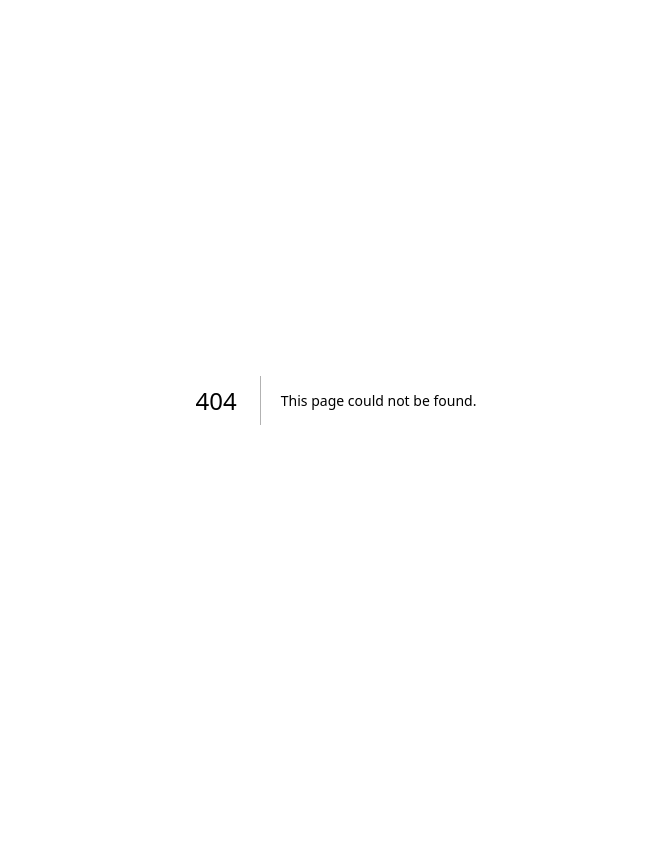
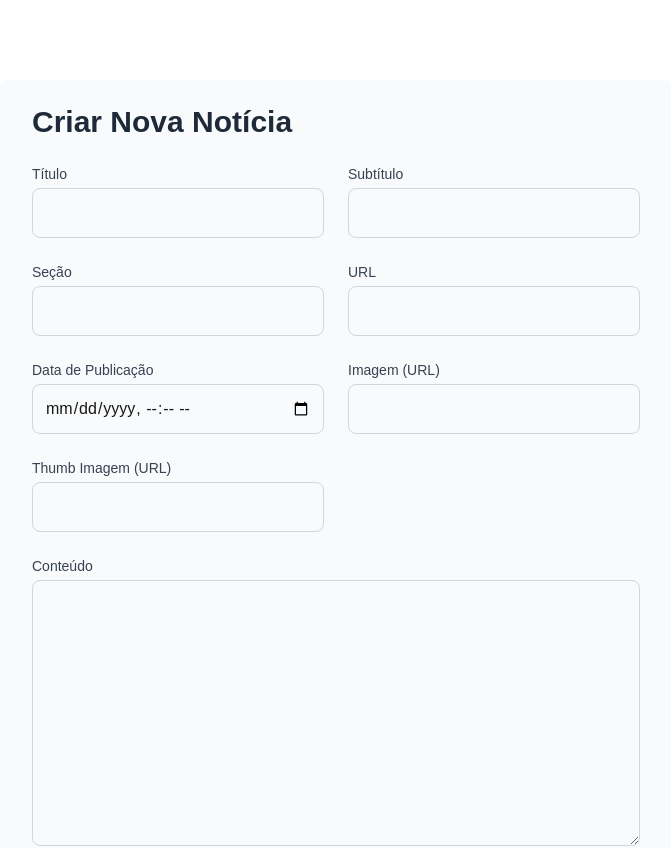
Before and after one commit to jessicacarolina/news-estadao-frontend, a Next.js app: page /admin/news/create in a window 1280 px wide. Before the commit this address had no page. Shown: the top 848 px of the page, without its empty margins (304-975 px from the left). Before the commit the page ends 800 px from the top, so only its background shows below. Built offline with nearby package versions, Linux system fonts and the light colour scheme.

Commit message:
News creating screen

```diff
--- /dev/null
+++ b/src/app/admin/news/create/page.tsx
@@ -0,0 +1,9 @@
+import CreateNewsForm from '@/components/CreateNewsForm';
+
+export default function CreateNewsPage() {
+  return (
+    <div className="flex flex-col items-center justify-start min-h-screen p-8 pb-20 gap-8 sm:p-20">
+      <CreateNewsForm />
+    </div>
+  );
+}
--- a/src/app/admin/news/page.tsx
+++ b/src/app/admin/news/page.tsx
@@ -7,6 +7,7 @@ import AdminNewsHeader from '@/components/AdminNewsHeader';
 import Pagination from '@/components/Pagination';
 
 type NewsItem = {
+  id: string;
   title: string;
   url: string;
   updatedAt: string;
@@ -33,7 +34,7 @@ export default function AdminNewsPage() {
   useEffect(() => {
     const fetchNews = async () => {
       setLoading(true);
-      const response = await fetcher(`http://localhost:3000/news?page=${currentPage}`);
+      const response = await fetcher(`${process.env.NEXT_PUBLIC_URL_API}/news?page=${currentPage}`);
       if (response) {
         setNews(response.data);
         setMeta(response.meta);
--- a/src/components/AdminNewsHeader.tsx
+++ b/src/components/AdminNewsHeader.tsx
@@ -2,11 +2,13 @@ import Link from 'next/link';
 
 export default function AdminNewsHeader() {
   return (
-    <div className="m-16 mb-4 flex w-full max-w-4xl items-center justify-center">
-      <h2 className="text-3xl font-semibold mr-6">Administração de Notícias</h2>
+    <div className="px-4 sm:px-6 lg:px-8 py-6 bg-gray-50 shadow-md rounded-lg mb-6 flex flex-col sm:flex-row items-center justify-between md:gap-10">
+      <h2 className="text-3xl font-bold text-gray-900 mb-4 sm:mb-0 sm:text-4xl">
+        Administração de Notícias
+      </h2>
       <Link
         href="/admin/news/create"
-        className="rounded-md bg-blue-600 px-4 py-2 text-white hover:bg-blue-700 ml-auto"
+        className="mt-4 sm:mt-0 bg-blue-600 text-white px-6 py-3 rounded-lg font-semibold text-lg shadow-md hover:bg-blue-700 transition-all duration-300 transform hover:scale-105"
       >
         Nova Notícia
       </Link>
--- /dev/null
+++ b/src/components/CreateNewsForm.tsx
@@ -0,0 +1,179 @@
+'use client';
+
+import { useState } from 'react';
+import axios from 'axios';
+import { useRouter } from 'next/navigation';
+
+export default function CreateNewsForm() {
+  const router = useRouter();
+  const [title, setTitle] = useState('');
+  const [subtitle, setSubtitle] = useState('');
+  const [section, setSection] = useState('');
+  const [url, setUrl] = useState('');
+  const [publicationDateTime, setPublicationDateTime] = useState('');
+  const [image, setImage] = useState('');
+  const [imageThumb, setImageThumb] = useState('');
+  const [content, setContent] = useState('');
+  const [error, setError] = useState('');
+  const [loading, setLoading] = useState(false);
+
+  const handleSubmit = async (e: React.FormEvent) => {
+    e.preventDefault();
+    setLoading(true);
+
+    const newsData = {
+      title,
+      subtitle,
+      section,
+      url,
+      publicationDateTime,
+      image,
+      imageThumb,
+      content,
+    };
+
+    try {
+      await axios.post(`${process.env.NEXT_PUBLIC_URL_API}/admin/news`, newsData);
+      router.push('/admin/news');
+    } catch (err) {
+      setError('Erro ao criar notícia. Tente novamente.');
+    }
+
+    setLoading(false);
+  };
+
+  return (
+    <div className="w-full md:w-[60%] mx-auto px-4 sm:px-6 lg:px-8 py-6 bg-gray-50 shadow-md rounded-lg">
+      <h2 className="text-3xl font-bold text-gray-800 mb-6">Criar Nova Notícia</h2>
+      {error && (
+        <div className="text-center text-red-600 border border-red-300 bg-red-50 p-4 rounded-lg shadow-sm mb-6">
+          {error}
+        </div>
+      )}
+      <form onSubmit={handleSubmit} className="grid gap-6 sm:grid-cols-1 md:grid-cols-2">
+        <div>
+          <label htmlFor="title" className="block text-sm font-medium text-gray-700">
+            Título
+          </label>
+          <input
+            type="text"
+            id="title"
+            value={title}
+            onChange={(e) => setTitle(e.target.value)}
+            required
+            className="mt-1 p-3 w-full border border-gray-300 rounded-lg focus:ring-blue-500 focus:border-blue-500"
+          />
+        </div>
+
+        <div>
+          <label htmlFor="subtitle" className="block text-sm font-medium text-gray-700">
+            Subtítulo
+          </label>
+          <input
+            type="text"
+            id="subtitle"
+            value={subtitle}
+            onChange={(e) => setSubtitle(e.target.value)}
+            required
+            className="mt-1 p-3 w-full border border-gray-300 rounded-lg focus:ring-blue-500 focus:border-blue-500"
+          />
+        </div>
+
+        <div>
+          <label htmlFor="section" className="block text-sm font-medium text-gray-700">
+            Seção
+          </label>
+          <input
+            type="text"
+            id="section"
+            value={section}
+            onChange={(e) => setSection(e.target.value)}
+            required
+            className="mt-1 p-3 w-full border border-gray-300 rounded-lg focus:ring-blue-500 focus:border-blue-500"
+          />
+        </div>
+
+        <div>
+          <label htmlFor="url" className="block text-sm font-medium text-gray-700">
+            URL
+          </label>
+          <input
+            type="url"
+            id="url"
+            value={url}
+            onChange={(e) => setUrl(e.target.value)}
+            required
+            className="mt-1 p-3 w-full border border-gray-300 rounded-lg focus:ring-blue-500 focus:border-blue-500"
+          />
+        </div>
+
+        <div>
+          <label htmlFor="publicationDateTime" className="block text-sm font-medium text-gray-700">
+            Data de Publicação
+          </label>
+          <input
+            type="datetime-local"
+            id="publicationDateTime"
+            value={publicationDateTime}
+            onChange={(e) => setPublicationDateTime(e.target.value)}
+            required
+            min={new Date().toISOString().slice(0, 16)}
+            className="mt-1 p-3 w-full border border-gray-300 rounded-lg focus:ring-blue-500 focus:border-blue-500 cursor-pointer"
+          />
+        </div>
+
+        <div>
+          <label htmlFor="image" className="block text-sm font-medium text-gray-700">
+            Imagem (URL)
+          </label>
+          <input
+            type="url"
+            id="image"
+            value={image}
+            onChange={(e) => setImage(e.target.value)}
+            required
+            className="mt-1 p-3 w-full border border-gray-300 rounded-lg focus:ring-blue-500 focus:border-blue-500"
+          />
+        </div>
+
+        <div>
+          <label htmlFor="imageThumb" className="block text-sm font-medium text-gray-700">
+            Thumb Imagem (URL)
+          </label>
+          <input
+            type="url"
+            id="imageThumb"
+            value={imageThumb}
+            onChange={(e) => setImageThumb(e.target.value)}
+            required
+            className="mt-1 p-3 w-full border border-gray-300 rounded-lg focus:ring-blue-500 focus:border-blue-500"
+          />
+        </div>
+
+        <div className="md:col-span-2">
+          <label htmlFor="content" className="block text-sm font-medium text-gray-700">
+            Conteúdo
+          </label>
+          <textarea
+            id="content"
+            value={content}
+            onChange={(e) => setContent(e.target.value)}
+            required
+            rows={10}
+            className="mt-1 p-3 w-full border border-gray-300 rounded-lg focus:ring-blue-500 focus:border-blue-500"
+          />
+        </div>
+
+        <div className="flex justify-end gap-4 mt-6 md:col-span-2">
+          <button
+            type="submit"
+            className="bg-blue-600 text-white px-6 py-3 rounded-lg font-semibold shadow-md hover:bg-blue-700 transition-all duration-300"
+            disabled={loading}
+          >
+            {loading ? 'Enviando...' : 'Criar Notícia'}
+          </button>
+        </div>
+      </form>
+    </div>
+  );
+}
--- a/src/components/NewTable.tsx
+++ b/src/components/NewTable.tsx
@@ -14,45 +14,59 @@ interface NewsTableProps {
 
 export default function NewsTable({ data, error }: NewsTableProps) {
   return (
-    <div className="flex h-full w-full overflow-hidden rounded-xl border border-gray-200 bg-white shadow-sm mt-6">
-      <table className="w-full table-auto text-left">
-      <thead className="bg-gray-50 text-gray-700">
-        <tr className="border-b border-gray-200">
-        <th className="p-3 text-sm font-semibold">Título</th>
-        <th className="p-3 text-sm font-semibold">URL</th>
-        <th className="p-3 text-sm font-semibold">Última atualização</th>
-        <th className="p-3 text-sm font-semibold">Ações</th>
-        </tr>
-      </thead>
-      <tbody>
-        {error && (
-          <tr>
-            <td colSpan={4} className="text-center py-6 text-red-500">
-              Erro ao buscar dados. Por favor tente novamente mais tarde!
-            </td>
-          </tr>
-        )}
-        {!error && data.length === 0 ? (
-          <tr>
-            <td colSpan={4} className="text-center py-6 text-gray-500">
-              Não existem notícias cadastradas.
-            </td>
-          </tr>
-        ) : (
-          data.map((news, index) => (
-            <tr key={index} className="border-b border-gray-100 text-sm text-gray-800 hover:bg-gray-50 transition">
-              <td className="p-3 w-[40%] break-words">{news.title}</td>
-              <td className="p-3 w-[30%] break-all">{news.url}</td>
-              <td className="p-3 w-[20%]">{format(new Date(news.updatedAt), "dd/MM/yyyy '|' HH'h'mm", { locale: ptBR })}</td>
-              <td className="p-3 w-[10%] space-x-4">
-                <button className="text-blue-600 hover:underline">Editar</button>
-                <button className="text-red-600 hover:underline">Excluir</button>
-              </td>
-            </tr>
-          ))
-        )}
-      </tbody>
-      </table>
-    </div>
+    <section className="mt-10 px-4 sm:px-6 lg:px-8">
+      <h2 className="text-2xl font-bold text-gray-800 mb-6">Lista de Notícias</h2>
+
+      {error && (
+        <div className="text-center text-red-600 border border-red-300 bg-red-50 p-4 rounded-lg shadow-sm">
+          Erro ao buscar dados. Por favor, tente novamente mais tarde.
+        </div>
+      )}
+
+      {!error && data.length === 0 && (
+        <div className="text-center text-gray-600 border border-gray-200 bg-gray-50 p-4 rounded-lg shadow-sm">
+          Não existem notícias cadastradas.
+        </div>
+      )}
+
+      {!error && data.length > 0 && (
+        <div className="grid grid-cols-1 sm:grid-cols-2 lg:grid-cols-3 gap-6">
+          {data.map((news, index) => (
+            <article
+              key={index}
+              className="flex flex-col justify-between p-5 border border-gray-200 rounded-2xl bg-white shadow-md hover:shadow-lg transition duration-300"
+            >
+              <header className="mb-4">
+                <h3 className="text-lg font-semibold text-gray-800 leading-snug mb-2">
+                  {news.title}
+                </h3>
+                <p className="text-left text-gray-500 text-xs mt-2">
+                  Atualização: {format(new Date(news.updatedAt), "dd/MM/yyyy '|' HH'h'mm", { locale: ptBR })}
+                </p>
+              </header>
+
+              <div className="mb-6">
+                <span className="block text-sm font-medium text-gray-500 uppercase mb-1">URL</span>
+                <a
+                  href={news.url}
+                  target="_blank"
+                  rel="noopener noreferrer"
+                  className="text-sm text-blue-600 hover:underline break-words"
+                >
+                  {news.url}
+                </a>
+              </div>
+
+              <footer className="flex flex-col gap-3 mt-auto pt-4 border-t border-gray-100 text-sm text-gray-600">
+                <div className="flex justify-end gap-4">
+                  <button className="text-blue-600 hover:underline font-medium">Editar</button>
+                  <button className="text-red-600 hover:underline font-medium">Excluir</button>
+                </div>
+              </footer>
+            </article>
+          ))}
+        </div>
+      )}
+    </section>
   );
 }
```
